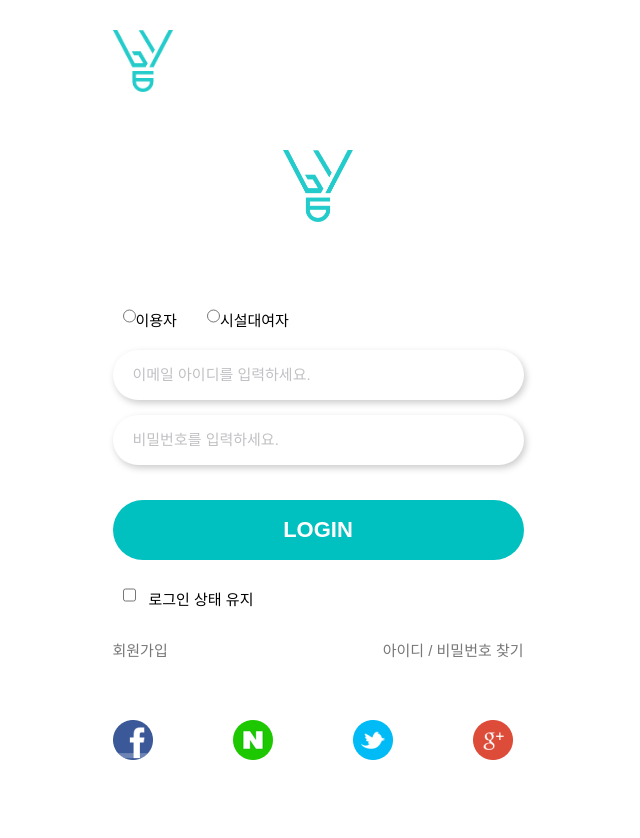
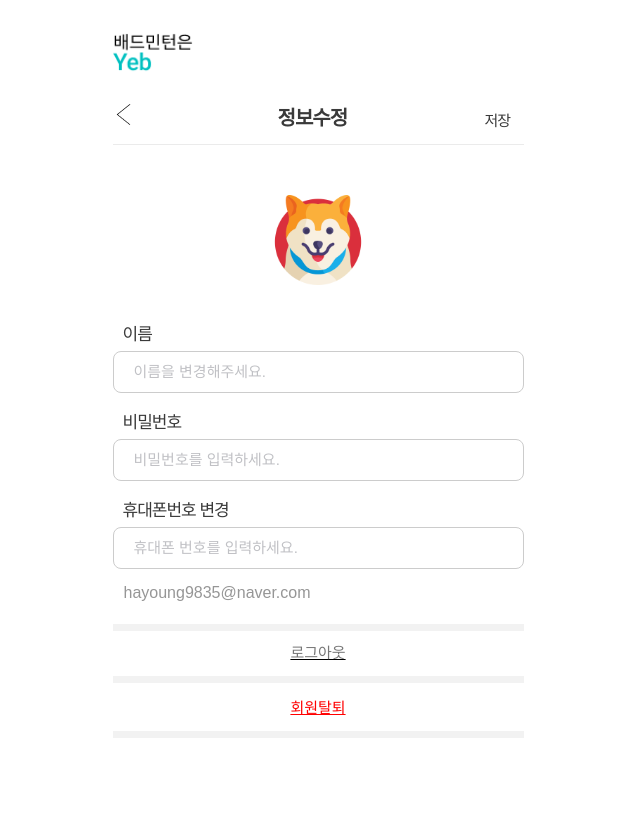
Before and after one commit to Ninro03/Yeb, a PHP site: page /modify.html in a window 1280 px wide. Shown: the whole page, without its empty margins (322-962 px from the left). Before the commit the page ends 760 px from the top, so only its background shows below. Run offline with PHP 8.4, Linux system fonts and the light colour scheme.

Commit message:
modify&reservation&refund

```diff
--- a/sub01/css/modify.css
+++ b/sub01/css/modify.css
@@ -1,8 +1,11 @@
+@import url('https://fonts.googleapis.com/css2?family=Noto+Sans+KR:wght@100;300;400;500;700;900&display=swap');
 *{margin: 0; padding: 0; border: 0; font-family: 'Malgun Gothic', sans-serif;}
 
 ul, li{list-style: none;}
 a{text-decoration: none; display: block; color: #777777;}
 .cf:after{content: ''; display: block; clear: both;}
+.fl{float: left;}
+
 
 #wrap{width: 100%; margin: 0 auto;}
 #wrap_inner{width: 411px; height: 1500px; margin: 0 auto; background: #ff0000;}
@@ -11,22 +14,31 @@ a{text-decoration: none; display: block; color: #777777;}
 /* 로고 부분 */
 #header{width: 411px; margin: 0 auto; height: 80px;}
 #header h1{width: 180px;}
-#header img{width: 60px;  margin-top: 30px;}
+#header img{width: 80px;  margin-top: 30px;}
+
+/* 헤더 바 */
+#h_bar{width: 411px; height: 64px; margin: 0 auto; border-bottom: 1px solid #ebebeb;}
+.left_arrow{width: 100px;}
+.left_arrow>a{display: block; width: 30px; margin-top: 24px;}
+#h_bar>h3{width: 200px; margin-left: 65px;margin-top: 22px; font-size: 20px;  letter-spacing: -1px; color: #3a3a3a;}
+button{font-size: 15px; margin-top: 29px; margin-left: 7px; cursor:pointer; background: #ffffff; border: none;  letter-spacing: -1px; color: #3a3a3a;}
+
 /* 로그인 부분 */
-#login{width: 411px; margin: 0 auto;}
-#login>h2{display: block; width: 100%; height: 200px; margin: 0 auto; float: left; }
-#login>h2>img{display: block; width: 70px; margin: auto; padding-top: 70px;}
-#login span{font-size: 15px; float: left; margin-right: 20px; margin-top: 20px; margin-left: 10px;}
-#login span input{margin-top: 6px; width: 13px; height: 20px;}
-#login form>input{width: 100%; height: 50px; border-radius: 60px; box-shadow: 2px 3px 7px #cccccc; margin-top: 20px; padding-left: 20px; box-sizing: border-box;}
-#login form>input::placeholder{font-size: 15px; color: #c0c1c5;}
-#login form>input:nth-child(4){margin-top: 15px;}
-#login form button{width: 100%; height: 60px; margin-top: 35px; font-size: 22px; color: #ffffff; background-color: #00c0c0; border-radius: 60px; font-weight: bold;}
-#login form span.option{margin-top: 20px;}
-#login form span.option input{margin: 5px 13px 0 0;}
-#login .sign{width: 100%; margin-top: 30px; font-size: 15px; color: #d1d1d1;}
-#login .sign .signup{float: left;}
-#login .sign .find{float: right;}
+#modify{width: 411px; margin: 0 auto;}
+#modify>h2{display: block; width: 100%; height: 160px; margin: 0 auto; float: left; }
+#modify>h2>img{display: block; width: 90px; margin: auto; padding-top: 50px;}
+.input_tit{width: 200px; float: left; letter-spacing: -1px; color: #3a3a3a; margin-left: 10px; font-size: 17px; margin-top: 15px;}
+#modify form>input{width: 100%; height: 42px; border-radius: 8px; margin-top: 6px; padding-left: 20px; box-sizing: border-box; border: 1px solid #ccc;}
+#modify form>input::placeholder{font-size: 15px; color: #c0c1c5;}
+.email{width: 250px; height: 20px; color: #969696; margin-top: 15px;margin-left: 11px;}
+
+/* 로그아웃 부분 */
+#logout_wrap{width: 411px; margin: 0 auto; }
+.logout{margin-top: 50px; width: 100%; height: 45px; border-top: 7px solid #f2f2f2; border-bottom: 7px solid #f2f2f2; text-align: center; text-decoration: underline; margin-top: 20px; font-size: 15px;}
+.logout a{display: block; margin-top: 10px;}
+.dropout{margin-top: 50px; width: 100%; height: 35px;  border-bottom: 7px solid #f2f2f2; text-align: center; text-decoration: underline; margin-top: 13px; font-size: 15px; color: #ff0000;}
+.dropout a{display: block; margin-top: 10px; color: #ff0000;}
+
 
 /* 하단 로그인 부분 */
 footer{width: 100%; height: 100px;}
@@ -34,8 +46,3 @@ footer{width: 100%; height: 100px;}
 .f_login a{margin-right: 80px; float: left;}
 .f_login a:nth-child(4){margin-right: 0px;}
 .f_login a img{width: 40px;}
-
-			<div id="header">
-				<a href="#"><img src="img/left_arrow.png" width="30" alt=""/></a>
-				<h1>정보수정</h1>
-			</div>
--- a/sub01/modify.html
+++ b/sub01/modify.html
@@ -10,34 +10,41 @@
 <body>
 	<div id="wrap">
 		<header>
+		<header>
 			<div id="header">
-				<h1><a href="index.html"><img src="img/logo_mint.png" alt="메인로고"/></a></h1>
+				<h1><a href="index.html"><img src="img/logo_text.png" alt="메인로고"/></a></h1>
 			</div>
 		</header>
+		</header>
 		<section>
-			<div id="login">
-				<h2><img src="img/logo_mint.png" width="70" alt=""/></h2>
-				<form action="login.php" method="post" class="cf">
-					<span class="user"><input type="radio" name="loginsel" id="user"/>이용자</span>
-					<span class="lender"><input type="radio" name="loginsel" id="lender"/>시설대여자</span>
-					<input type="text" name="id" placeholder="이메일 아이디를 입력하세요."/>
+			<div id="h_bar">
+				<div class="left_arrow fl"><a href="#"><img src="img/left_arrow.png" alt="이전"/></a></div>
+				<h3 class="fl">정보수정</h3>
+				<button type="submit">저장</button>
+			</div>
+			<div id="modify">
+				<h2><img src="img/dog_img.png" width="70" alt=""/></h2>
+				<form action="modify.php" method="post" class="cf">
+					<div class="input_tit">이름</div>
+					<input class="name_box" type="text" name="name" placeholder="이름을 변경해주세요."/>
+					<div class="input_tit">비밀번호 </div>
 					<input type="password" name="pass" placeholder="비밀번호를 입력하세요."/>
-					<button type="submit" onclick="check_input()">LOGIN</button>
-					<span class="option"><input type="checkbox" name="login_option" value="로그인 상태 유지"/>로그인 상태 유지</span>
+					<div class="input_tit">휴대폰번호 변경</div>
+					<input type="text" name="phone" placeholder="휴대폰 번호를 입력하세요."/>
 				</form>
-				<div class="sign cf">
-					<a class="signup" href="signup.php">회원가입</a>
-					<a class="find" href="find.php">아이디 / 비밀번호 찾기</a>
+			<div class="email">hayoung9835@naver.com</div>
+			</div>
+			<div id="logout_wrap">
+				<div class="logout">
+					<a href="logout.php">로그아웃</a>
+				</div>
+				<div class="dropout">
+					<a href="dropout.php">회원탈퇴</a>
 				</div>
 			</div>
 		</section>
 		<footer>
-			<div class="f_login cf">
-				<a href="#"><img src="img/facebook.png" alt="페이스북으로 로그인"/></a>
-				<a href="#"><img src="img/naver.png" alt="네이버로 로그인"/></a>
-				<a href="#"><img src="img/twitter.png" alt="트위터로 로그인"/></a>
-				<a href="#"><img src="img/google.png" alt="구글로 로그인"/></a>
-			</div>
+
 		</footer>
 	</div>
 </body>
```
Also changed, not shown: sub01/css/refund.css (added, +37 -0 lines), sub01/css/reservation.css (added, +67 -0 lines), sub01/js/reservation.js (added, +46 -0 lines), sub01/refund.html (added, +45 -0 lines), sub01/reservation.html (added, +71 -0 lines), hello.txt (deleted), sub01/img/dog_img.png (added).
